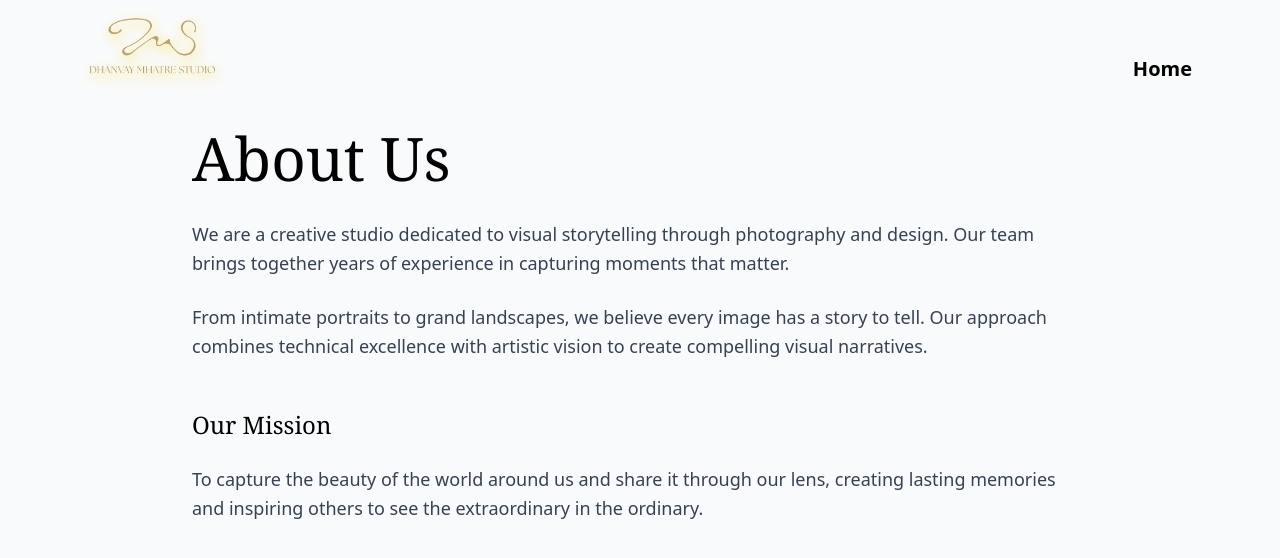
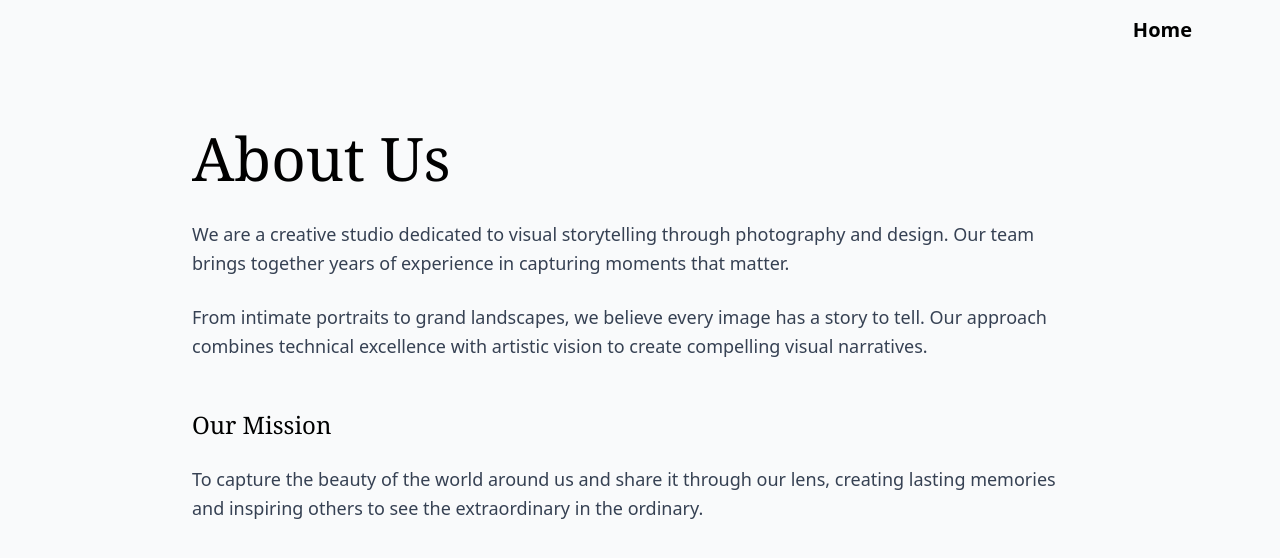
Before and after one commit to thisisrow/imagegallery, a React (Vite) app: page /about in a window 1280 px wide. Shown: the top 558 px of the page. Built offline with nearby package versions, Linux system fonts and the light colour scheme.

Commit message:
remove logo from nav

```diff
--- a/src/components/Contact.tsx
+++ b/src/components/Contact.tsx
@@ -11,17 +11,7 @@ export const Contact: React.FC = () => {
     >
       {/* Top bar: logo (left) + Home (right) */}
       <header className="absolute inset-x-0 top-0 mt-4">
-        <div className="mx-auto flex h-30 max-w-6xl items-baseline justify-between px-6">
-          <a href="/" aria-label="Home" className="flex items-center">
-          <img
-            src="/images/logo-t.png"
-            alt="STUDIO HOLMBERG ARKITEKTUR"
-            className="h-15 w-auto object-contain"   // example: 60px height
-            loading="eager"
-            style={{ filter: "drop-shadow(2px 4px 6px gold)" }}
-          />
-          </a>
-
+        <div className="mx-auto flex h-auto max-w-6xl items-baseline justify-end px-6">
           <a
             href="/"
             className="text-xl  underline-offset-4 hover:underline"
--- a/src/components/Info.tsx
+++ b/src/components/Info.tsx
@@ -9,19 +9,7 @@ export const Info = () => {
       transition={{ duration: 0.5 }}
     >
             <header className="absolute inset-x-0 top-0 mt-4">
-        <div className="mx-auto flex h-30 max-w-6xl items-baseline justify-between px-6">
-          <a href="/" aria-label="Home" className="flex items-center">
-          <img
-            src="/images/logo-t.png"
-            alt="STUDIO HOLMBERG ARKITEKTUR"
-            className="h-15 w-auto object-contain"   // example: 60px height
-            loading="eager"
-            style={{ filter: "drop-shadow(2px 4px 6px gold)" }}
-          />
-
-
-          </a>
-
+        <div className="mx-auto flex h-auto max-w-6xl items-baseline justify-end px-6">
           <a
             href="/"
             className="text-xl  underline-offset-4 hover:underline"
--- a/src/components/Navbar.tsx
+++ b/src/components/Navbar.tsx
@@ -24,17 +24,7 @@ export const Navbar = () => {
     <>
       {/* Desktop Navbar */}
       <nav className="hidden md:flex fixed top-0 left-0 right-0 z-20 px-6 py-4">
-        <div className="flex items-center justify-between w-full">
-          {/* Logo */}
-          <Link to="/" className="flex-shrink-0  ">
-            <img
-              src="/images/logo-t.png"
-              alt="Company Logo"
-              className="h-12 w-auto "
-              style={{ filter: "drop-shadow(2px 4px 6px gold)" }}
-            />
-          </Link>
-
+        <div className="flex items-center justify-center w-full">
           {/* Center Navigation */}
           <div className="flex items-center bg-white rounded-full px-8 py-3 shadow-lg">
             {navItems.map((item) => (
@@ -63,15 +53,7 @@ export const Navbar = () => {
 
       {/* Mobile Navbar */}
       <nav className="md:hidden fixed top-0 left-0 right-0 z-20 px-4 py-4">
-        <div className="flex items-center justify-between">
-          {/* Logo */}
-          <Link to="/" className="flex-shrink-0">
-            <img
-              src="/images/logo.webp"
-              alt="Company Logo"
-              className="h-8 w-auto"
-            />
-          </Link>
+        <div className="flex items-center justify-end">
 
           {/* Hamburger Button */}
           <button
@@ -106,7 +88,7 @@ export const Navbar = () => {
             transition={{ duration: 0.35, ease: [0.215, 0.61, 0.355, 1] }}
           >
             {/* Blue Background Overlay */}
-            <div className="absolute inset-0 " style={{background: "#212d8e",opacity: "0.9"}}/>
+            <div className="absolute inset-0 " style={{ background: "transparent", opacity: 0.9 }}/>
 
             {/* White Menu Card */}
             <motion.div
```
